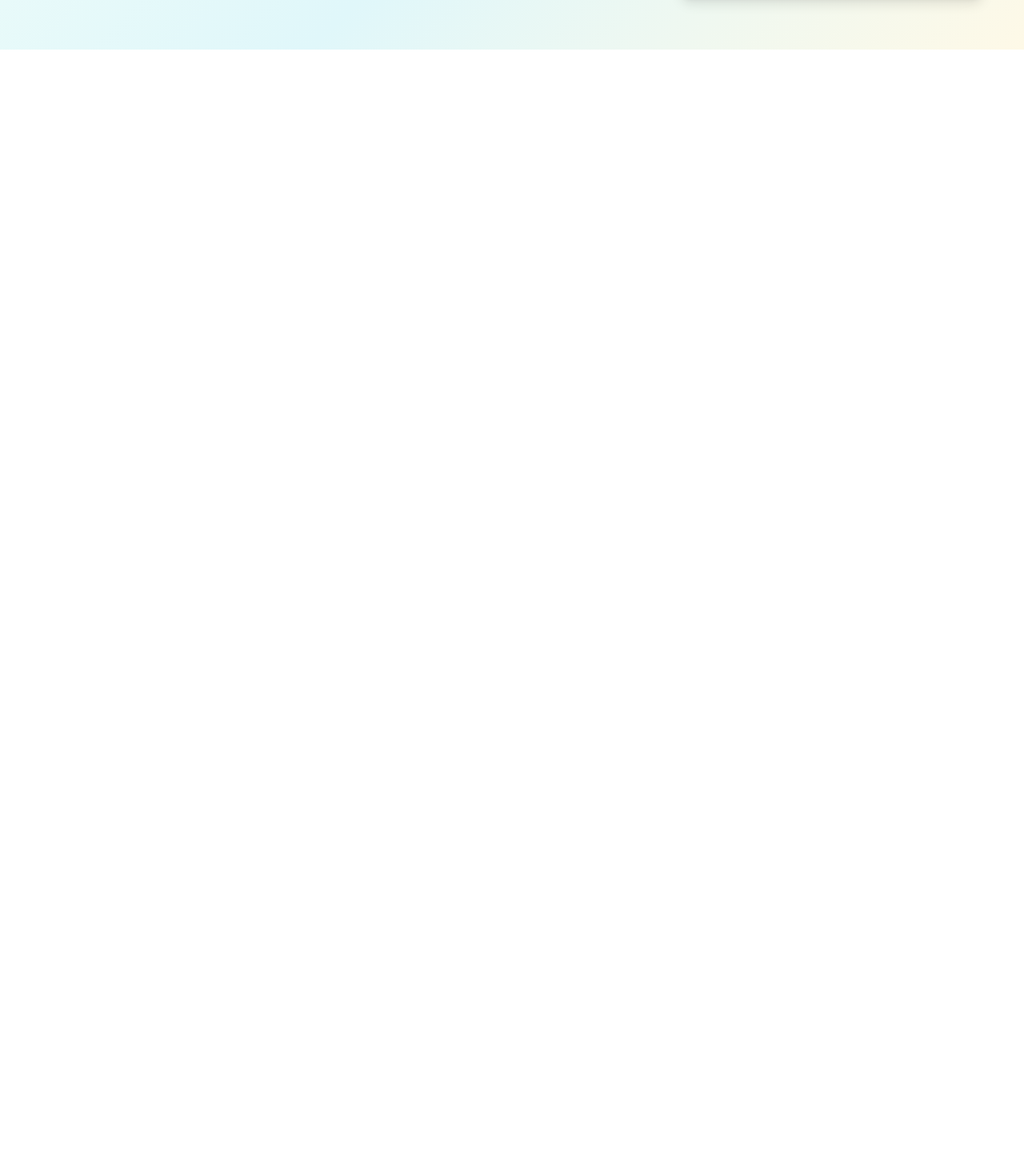
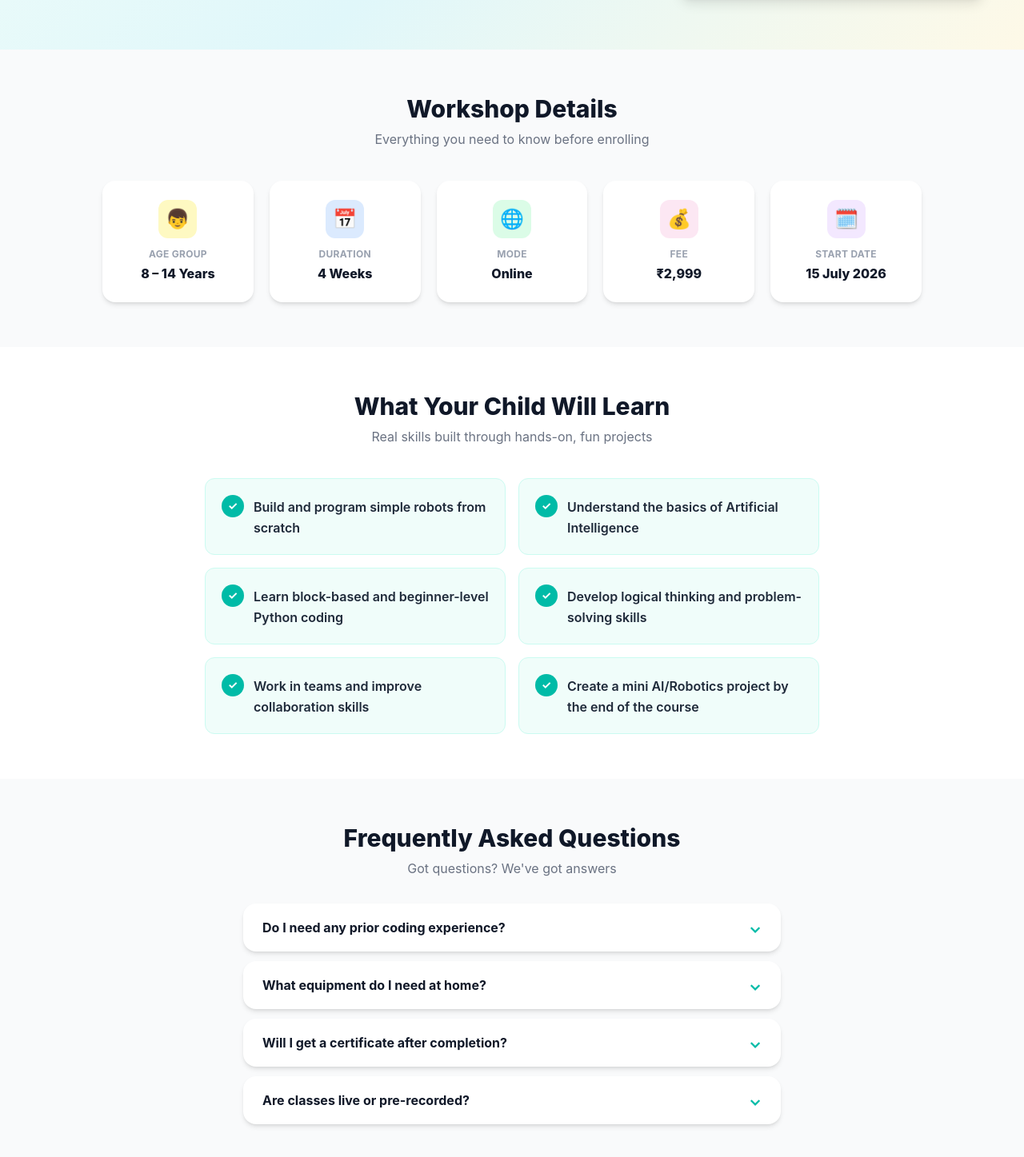
Before and after one commit to Ayaan005-sudo/kirdov, a React (Vite) app in the folder fronted/: page / in a window 1280 px wide. Shown: the part 509-1956 px from the top of the page at 80% size. Before the commit the page ends 800 px from the top, so only its background shows below. Built offline with nearby package versions, Linux system fonts and the light colour scheme.

Commit message:
faq and workshop details added

```diff
--- a/fronted/src/App.jsx
+++ b/fronted/src/App.jsx
@@ -1,11 +1,17 @@
 import React from 'react';
 import HeroSection from './components/HeroSection';
+import WorkshopDetails from './components/WorkShopdetails';
+import LearningOutcomes from './components/LearningOutcomes';
+import FAQSection from './components/FAQSection';
 
 
 function App() {
   return(
  <>
   <HeroSection/>
+  <WorkshopDetails/>
+  <LearningOutcomes/>
+  <FAQSection/>
   </>
   )
 }
--- /dev/null
+++ b/fronted/src/components/FAQSection.jsx
@@ -0,0 +1,83 @@
+
+
+import React, { useState } from 'react';
+
+const FAQSection = () => {
+
+  const [openIndex, setOpenIndex] = useState(null);
+
+  const faqs = [
+    {
+      question: 'Do I need any prior coding experience?',
+      answer:
+        'No prior experience needed! This workshop is designed for absolute beginners. We start from the basics and build up step by step.',
+    },
+    {
+      question: 'What equipment do I need at home?',
+      answer:
+        'Just a laptop or desktop with internet connection. A basic robotics kit list will be shared after enrollment.',
+    },
+    {
+      question: 'Will I get a certificate after completion?',
+      answer:
+        'Yes! Every student who completes the 4-week program receives an official Kidrove completion certificate.',
+    },
+    {
+      question: 'Are classes live or pre-recorded?',
+      answer:
+        'All classes are live and interactive, conducted via Zoom, with recordings shared afterward for revision.',
+    },
+  ];
+
+  // Click hone par: agar wahi index already khula hai toh band kar do, warna usko khol do
+  const toggleFAQ = (index) => {
+    setOpenIndex(openIndex === index ? null : index);
+  };
+
+  return (
+    <section id="faq" className="bg-gray-50 px-6 py-14">
+
+      <h2 className="text-center text-3xl font-extrabold text-gray-900 mb-2">
+        Frequently Asked Questions
+      </h2>
+      <p className="text-center text-gray-500 mb-8">
+        Got questions? We've got answers
+      </p>
+
+      <div className="max-w-2xl mx-auto flex flex-col gap-3">
+        {faqs.map((faq, index) => {
+          const isOpen = openIndex === index;
+
+          return (
+            <div
+              key={index}
+              onClick={() => toggleFAQ(index)}
+              className="bg-white rounded-2xl shadow-md cursor-pointer overflow-hidden"
+            >
+              {/* Question Row */}
+              <div className="px-6 py-4 flex items-center justify-between font-bold text-gray-900">
+                {faq.question}
+                <span
+                  className={`text-teal-500 text-xl transition-transform duration-300 ${
+                    isOpen ? 'rotate-180' : ''
+                  }`}
+                >
+                  ⌄
+                </span>
+              </div>
+
+              {/* Answer — sirf tab dikhega jab isOpen true ho */}
+              {isOpen && (
+                <div className="px-6 pb-4 text-gray-600 text-sm leading-relaxed">
+                  {faq.answer}
+                </div>
+              )}
+            </div>
+          );
+        })}
+      </div>
+    </section>
+  );
+};
+
+export default FAQSection;
--- /dev/null
+++ b/fronted/src/components/WorkShopDetails.jsx
@@ -0,0 +1,48 @@
+
+
+import React from 'react';
+
+const WorkshopDetails = () => {
+
+  const details = [
+    { icon: '👦', label: 'Age Group', value: '8 – 14 Years', bg: 'bg-yellow-100' },
+    { icon: '📅', label: 'Duration', value: '4 Weeks', bg: 'bg-blue-100' },
+    { icon: '🌐', label: 'Mode', value: 'Online', bg: 'bg-green-100' },
+    { icon: '💰', label: 'Fee', value: '₹2,999', bg: 'bg-pink-100' },
+    { icon: '🗓️', label: 'Start Date', value: '15 July 2026', bg: 'bg-purple-100' },
+  ];
+
+  return (
+    <section id="details" className="bg-gray-50 px-6 py-14">
+
+      <h2 className="text-center text-3xl font-extrabold text-gray-900 mb-2">
+        Workshop Details
+      </h2>
+      <p className="text-center text-gray-500 mb-10">
+        Everything you need to know before enrolling
+      </p>
+
+      {/* Grid: 5 columns desktop, 2 columns mobile */}
+      <div className="grid grid-cols-2 md:grid-cols-5 gap-5 max-w-5xl mx-auto">
+        {details.map((item) => (
+          <div
+            key={item.label}
+            className="bg-white rounded-2xl shadow-md p-6 text-center hover:-translate-y-1 transition-transform"
+          >
+            <div className={`w-12 h-12 ${item.bg} rounded-xl flex items-center justify-center text-2xl mx-auto mb-3`}>
+              {item.icon}
+            </div>
+            <p className="text-xs text-gray-400 font-bold uppercase tracking-wide mb-1">
+              {item.label}
+            </p>
+            <p className="text-base text-gray-900 font-extrabold">
+              {item.value}
+            </p>
+          </div>
+        ))}
+      </div>
+    </section>
+  );
+};
+
+export default WorkshopDetails;
```
